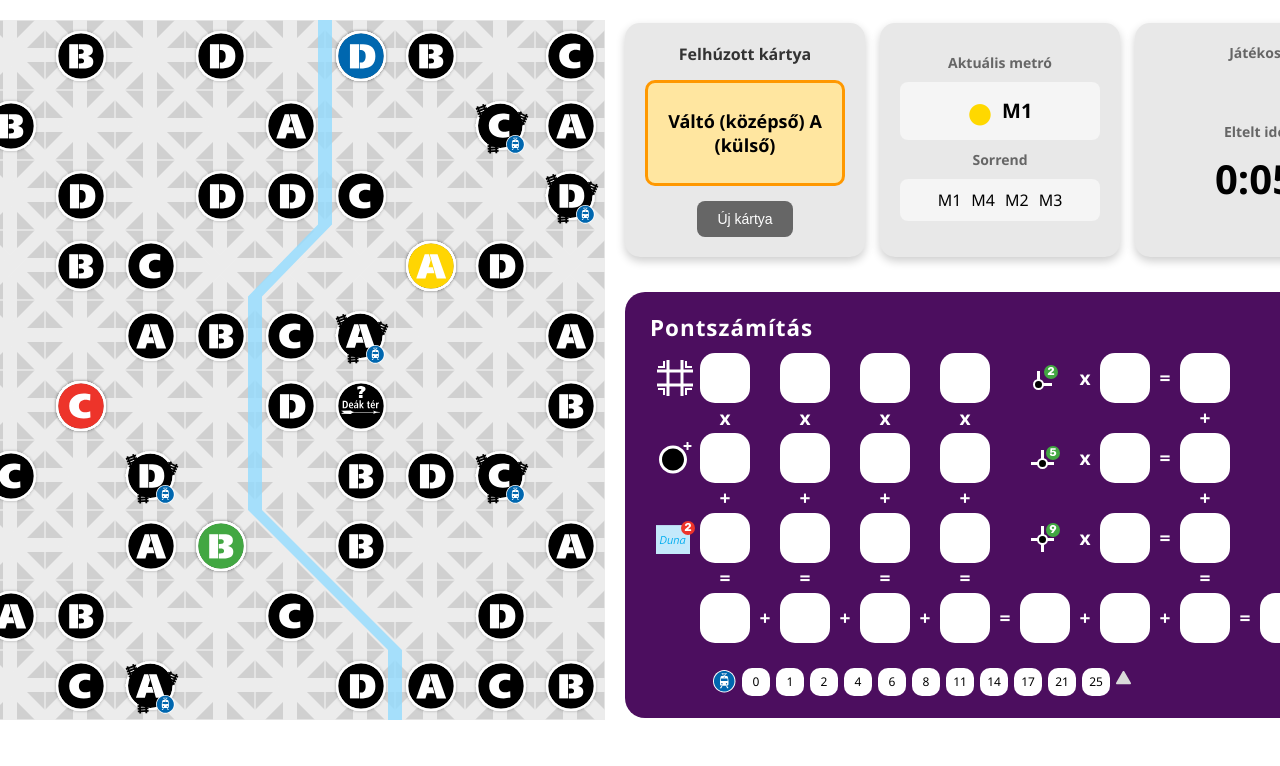
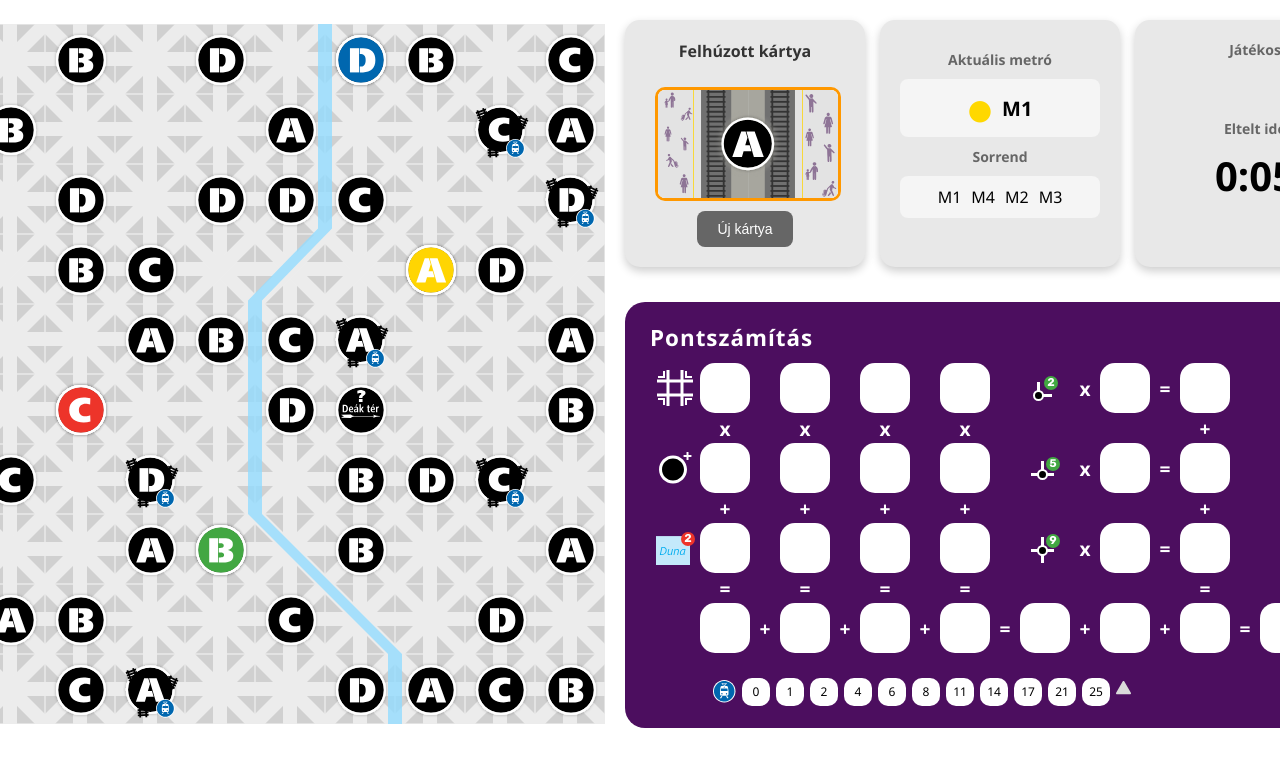
Before and after one commit to kristof-kov/budapest-metro-game, a website with bundled scripts: page game.html in a window 1280 px wide. Shown: the top 766 px of the page. Built offline with nearby package versions, Linux system fonts and the light colour scheme.

Commit message:
feat: display card images instead of text in card panel

```diff
--- a/css/game.css
+++ b/css/game.css
@@ -131,22 +131,45 @@ td img.layer-line-marker {
 }
 
 .card-display {
-    background-color: white;
-    border: 3px solid #999;
-    border-radius: 10px;
-    padding: 20px 15px;
-    font-size: 18px;
-    font-weight: bold;
-    margin-bottom: 15px;
-    min-height: 60px;
-    display: flex;
-    align-items: center;
-    justify-content: center;
+    padding: 10px;
+    border: none;
+    background: transparent;
+    min-height: unset;
+    display: block;
 }
 
-.card-display.switch-active {
+.card-visual {
+    position: relative;
+    width: 100%;
+    aspect-ratio: 5 / 3;
+    border-radius: 10px;
+    overflow: hidden;
+    border: 3px solid #999;
+    background: #fff;
+}
+
+.card-display.switch-active .card-visual {
+    border-color: #ff9800;
     background-color: #ffe6a0;
-    border-color: #ff9800;
+}
+
+.card-variant-bg {
+    width: 100%;
+    height: 100%;
+    display: block;
+    object-fit: cover;
+}
+
+/* station letter icon */
+.card-letter-icon {
+    position: absolute;
+    top: 50%;
+    left: 50%;
+    transform: translate(-50%, -50%);
+    width: auto;
+    height: 55%;
+    pointer-events: none;
+    /* filter: drop-shadow(0 2px 4px rgba(0,0,0,0.35)); */
 }
 
 #draw-card-btn {
--- a/js/ui.js
+++ b/js/ui.js
@@ -53,8 +53,31 @@ export function renderLineOrder() {
 
 export function renderCard(cardText, isSwitchCard) {
     const el = document.querySelector("#current-card");
-    el.textContent = cardText;
     el.classList.toggle("switch-active", isSwitchCard);
+
+    // determine which platform image to use
+    const platform = gameState.currentCardType; // "inner" | "outer"
+    const variantSrc = platform === "inner"
+        ? "assets/card_inside.svg"
+        : "assets/card_outside.svg";
+
+    // determine the station letter icon to overlay
+    const card = gameState.currentCard; // "A" | "B" | "C" | "D" | "Joker" | "Váltó"
+    let iconSrc = null;
+    if (card === "Joker") {
+        iconSrc = "assets/Deak_noBG.svg";
+    } else if (card !== "Váltó" && card !== null) {
+        iconSrc = `assets/${card}_noBG.svg`;
+    }
+
+    // build the card visual
+    el.title = cardText; // keep label for accessibility / tooltip
+    el.innerHTML = `
+        <div class="card-visual">
+            <img class="card-variant-bg" src="${variantSrc}" alt="${platform} platform">
+            ${iconSrc ? `<img class="card-letter-icon" src="${iconSrc}" alt="${card}">` : ""}
+        </div>
+    `;
 }
 
 export function renderDrawButtonLabel(isLastDraw) {
```
